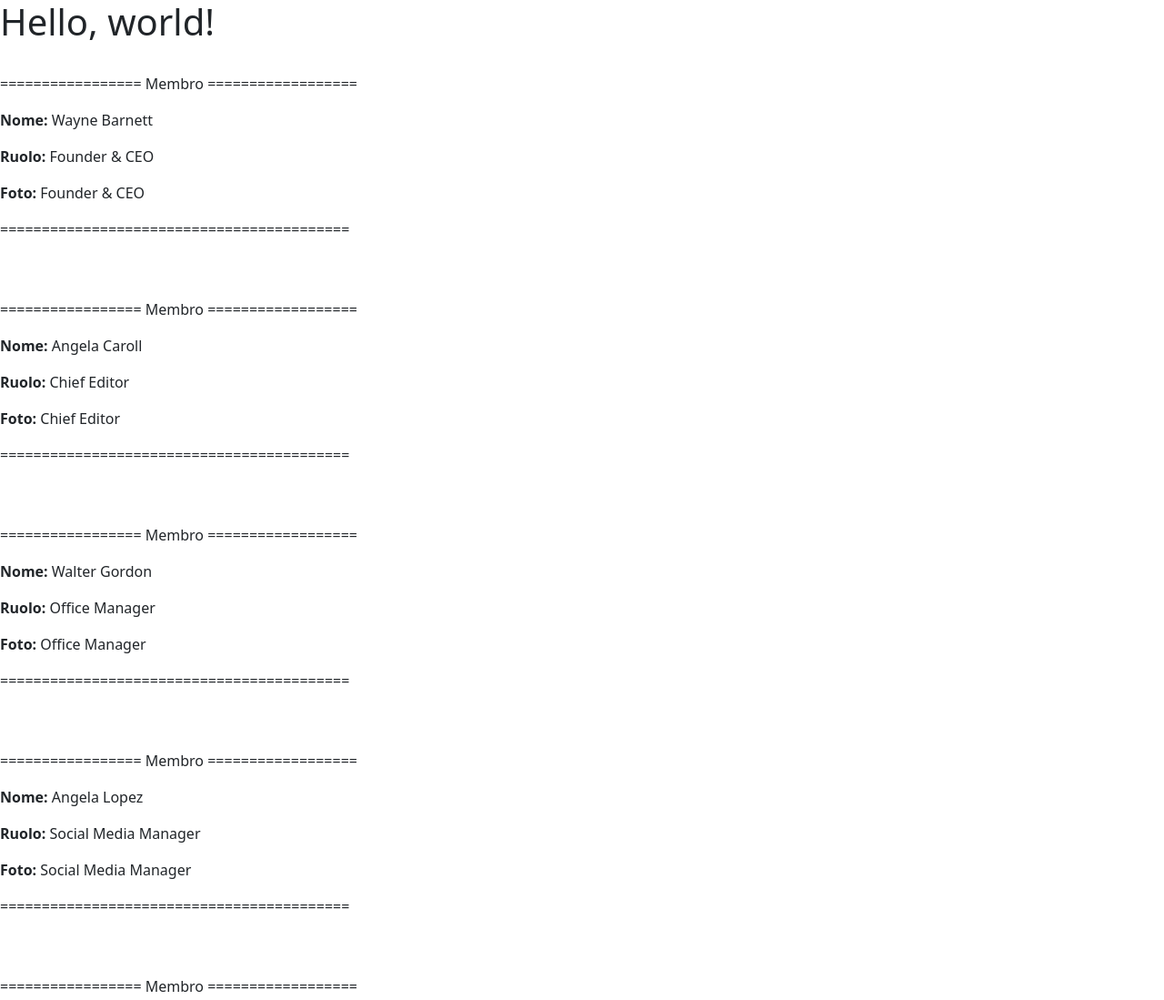
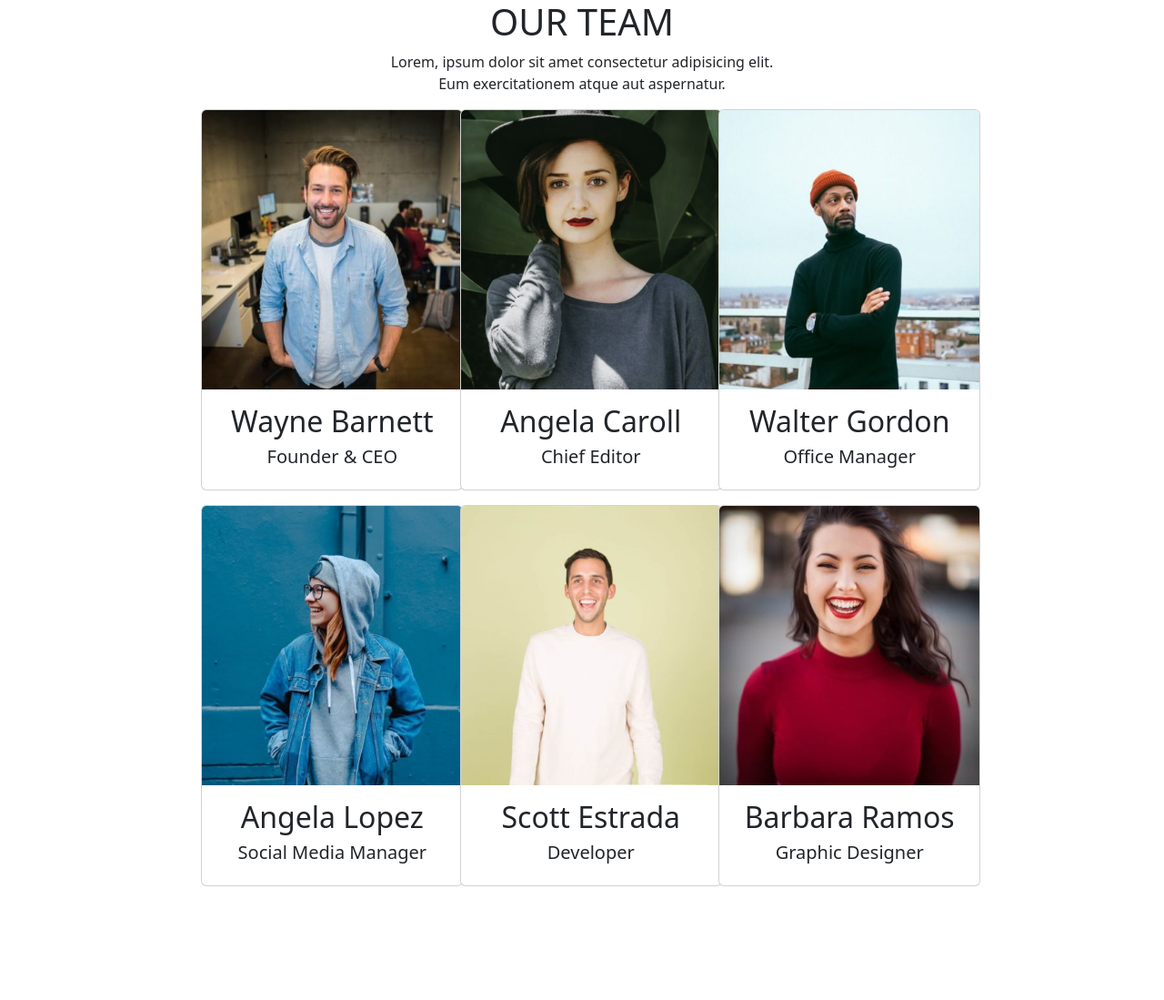
Before and after one commit to ZahidRamirez00/js-our-team, a plain HTML site: page index.html in a window 1280 px wide. Shown: the top 1099 px of the page at 91% size. After the commit the page ends 974 px from the top, so only its background shows below. Drawn offline with nearby package versions, Linux system fonts and the light colour scheme.

Commit message:
BONUS 1 e BONUS 2 - Completati

```diff
--- a/index.html
+++ b/index.html
@@ -3,18 +3,21 @@
   <head>
     <meta charset="utf-8">
     <meta name="viewport" content="width=device-width, initial-scale=1">
-    <title>Bootstrap demo</title>
+    <title>OUR TEAM</title>
     <link href="https://cdn.jsdelivr.net/npm/bootstrap@5.2.2/dist/css/bootstrap.min.css" rel="stylesheet" integrity="sha384-Zenh87qX5JnK2Jl0vWa8Ck2rdkQ2Bzep5IDxbcnCeuOxjzrPF/et3URy9Bv1WTRi" crossorigin="anonymous">
-    <link rel="stylesheet" href="style.css">
+    <link rel="stylesheet" href="./style.css">
 </head>
   <body>
     <header>
-      <h1>Hello, world!</h1>
+      <h1 class="text-center">OUR TEAM</h1>
     </header>
     <main>
-      <div id="contenitore"></div>
+      <div class="col-4 mx-auto text-center">
+        <p>Lorem, ipsum dolor sit amet consectetur adipisicing elit. Eum exercitationem atque aut aspernatur.</p>
+      </div>
+      <div id="contenitore" class="col-8 mx-auto text-center main row row-cols-md-3 g-3"></div>
     </main>
     <script src="https://cdn.jsdelivr.net/npm/bootstrap@5.2.2/dist/js/bootstrap.bundle.min.js" integrity="sha384-OERcA2EqjJCMA+/3y+gxIOqMEjwtxJY7qPCqsdltbNJuaOe923+mo//f6V8Qbsw3" crossorigin="anonymous"></script>
-    <script type="text/javascript" src="script.js"></script>
+    <script type="text/javascript" src="./script.js"></script>
   </body>
 </html>
--- a/script.js
+++ b/script.js
@@ -28,33 +28,17 @@ let elementiDaInserire = "";
 membriTeam.forEach((element) => {
 
     elementiDaInserire += `
-        <div class='team'>
-            <br>
-                <p>================= Membro ==================</p>
-                <p><b>Nome: </b>${element.nome}</p>
-                <p><b>Ruolo: </b>${element.ruolo}</p>
-                <p><b>Foto: </b>${element.ruolo}</p>
-                <p>==========================================</p>
-            <br>
+        <div >
+            <div class="card" style="width: 18rem;">
+                <img src="${element.foto}" class="card-img-top" alt="${element.nome}">
+                    <div class="card-body">
+                        <h2>${element.nome}</h2>
+                        <h5>${element.ruolo}</h5>
+                    </div>
+            </div>
         </div>
     `;
 
-
-    /*
-    let br1 = document.createElement("br");
-    contenitore.appendChild(br1);
-    let p1 = document.createElement("p").innerHTML = "================= Membro ==================";
-    contenitore.appendChild(p1);
-    let pNome = document.createElement("p").innerHTML = "<b>Nome: </b>" + element.nome;
-    contenitore.appendChild(pNome);
-    let pRuolo = document.createElement("p").innerHTML = "<b>Ruolo: </b>" + element.ruolo;
-    contenitore.appendChild(pRuolo);
-    let pFoto = document.createElement("p").innerHTML = "<b>Foto: </b>" + element.foto;
-    contenitore.appendChild(pFoto);
-    let p2 = document.createElement("p").innerHTML = "===========================================";
-    contenitore.appendChild(p2);
-//    let br2 = document.createElement("br");
-    contenitore.appendChild(br1);*/
 });
 
 
```
